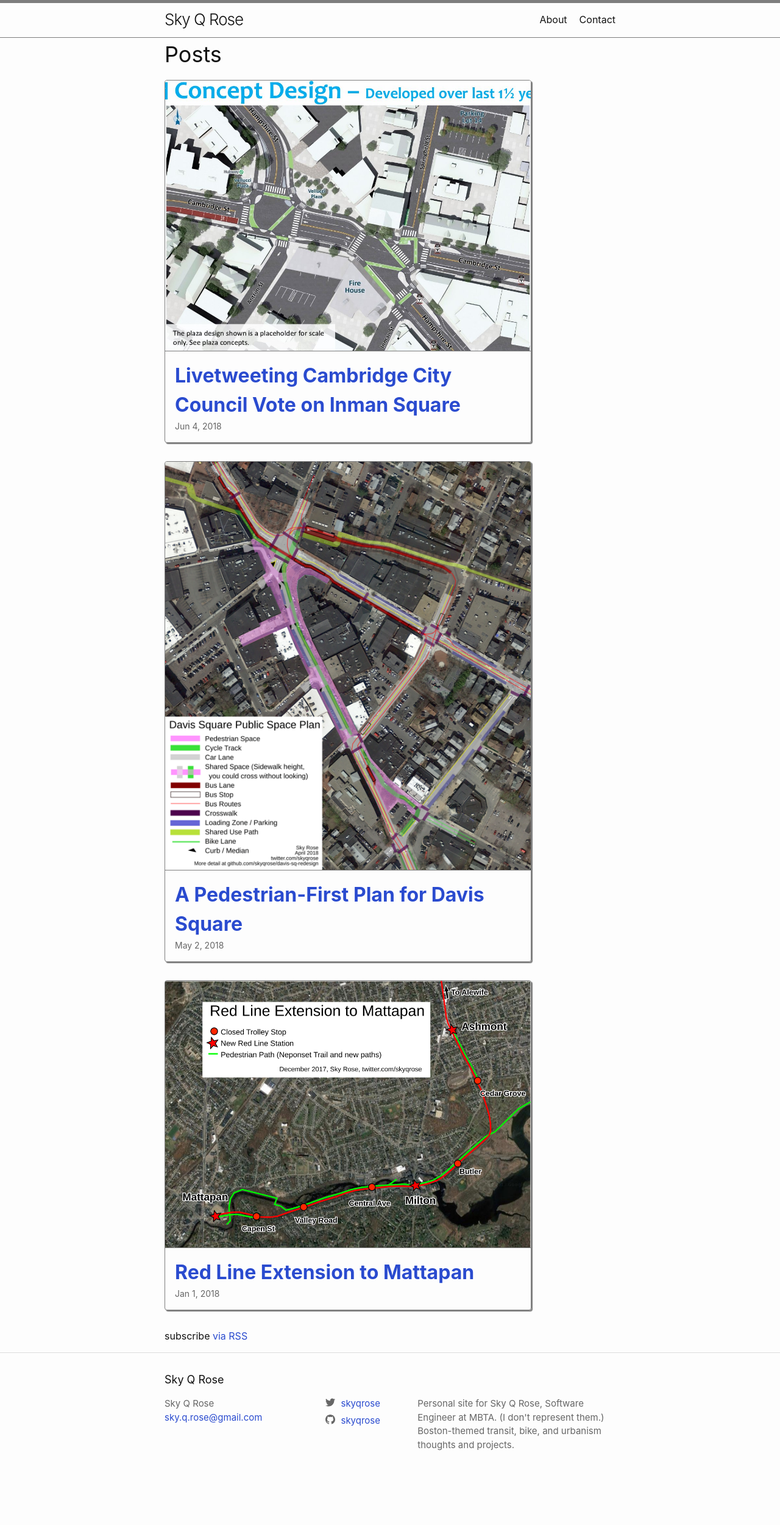
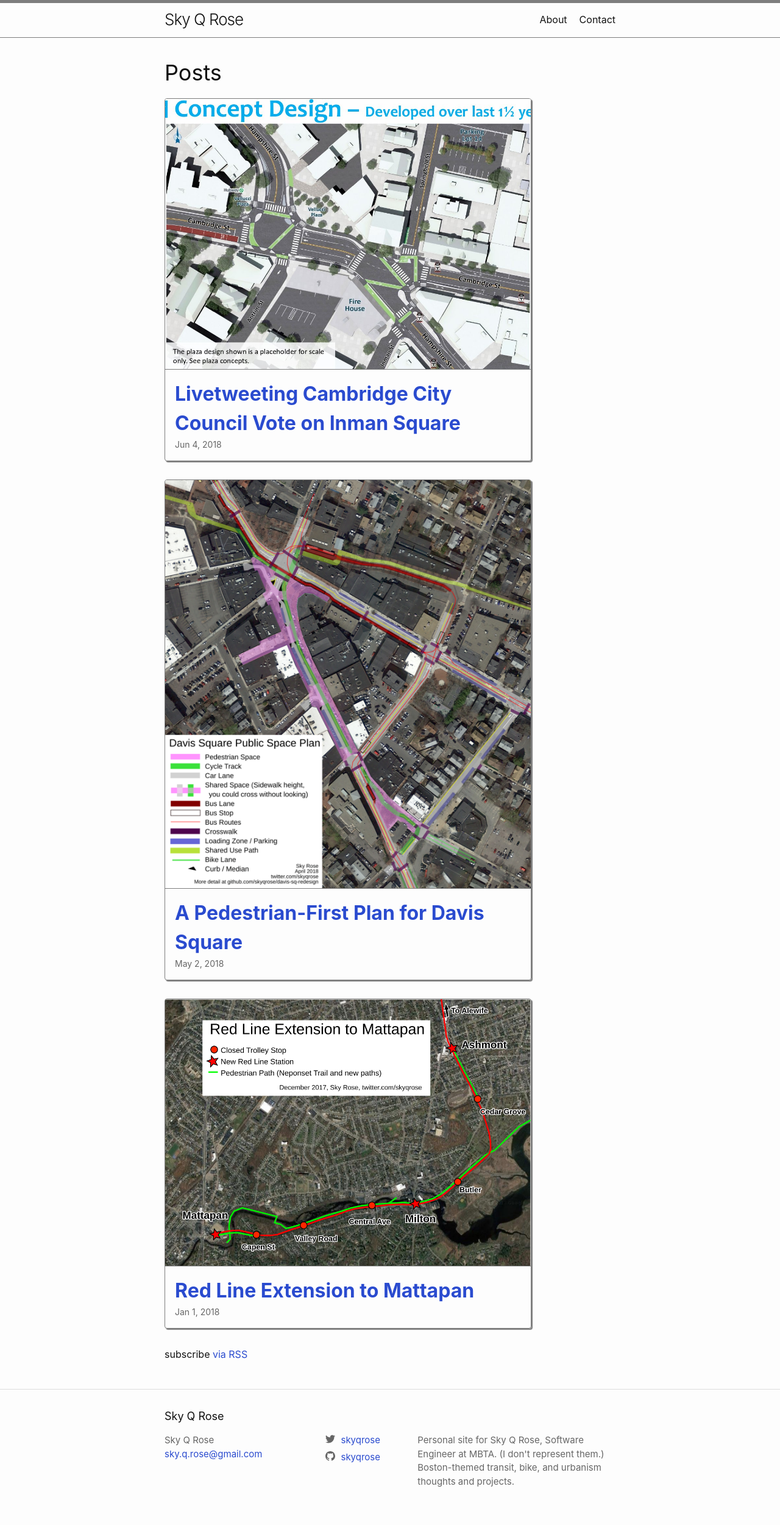
Before and after one commit to skyqrose/skyqrose, a Jekyll site: the page built from index.html, in a window 1280 px wide. Shown: the whole page at 61% size. Built offline with Jekyll 4.4.1, drawn with Linux system fonts in a browser that asks for light colours; before the commit the page ends 2440 px from its top, so only the background shows below that.

Commit message:
spacing around main

```diff
--- a/_sass/components/_footer.scss
+++ b/_sass/components/_footer.scss
@@ -3,6 +3,7 @@
  */
 .site-footer {
   border-top: 1px solid $color-border-light;
+  margin-top: $spacing-unit;
   padding: $spacing-unit 0;
 }
 
--- a/_sass/components/_header.scss
+++ b/_sass/components/_header.scss
@@ -5,6 +5,7 @@
   border-top: 5px solid $color-border;
   border-bottom: 1px solid $color-border;
   min-height: $spacing-unit * 1.865;
+  margin-bottom: $spacing-unit;
 
   // Positioning context for the mobile navigation icon
   position: relative;
```
